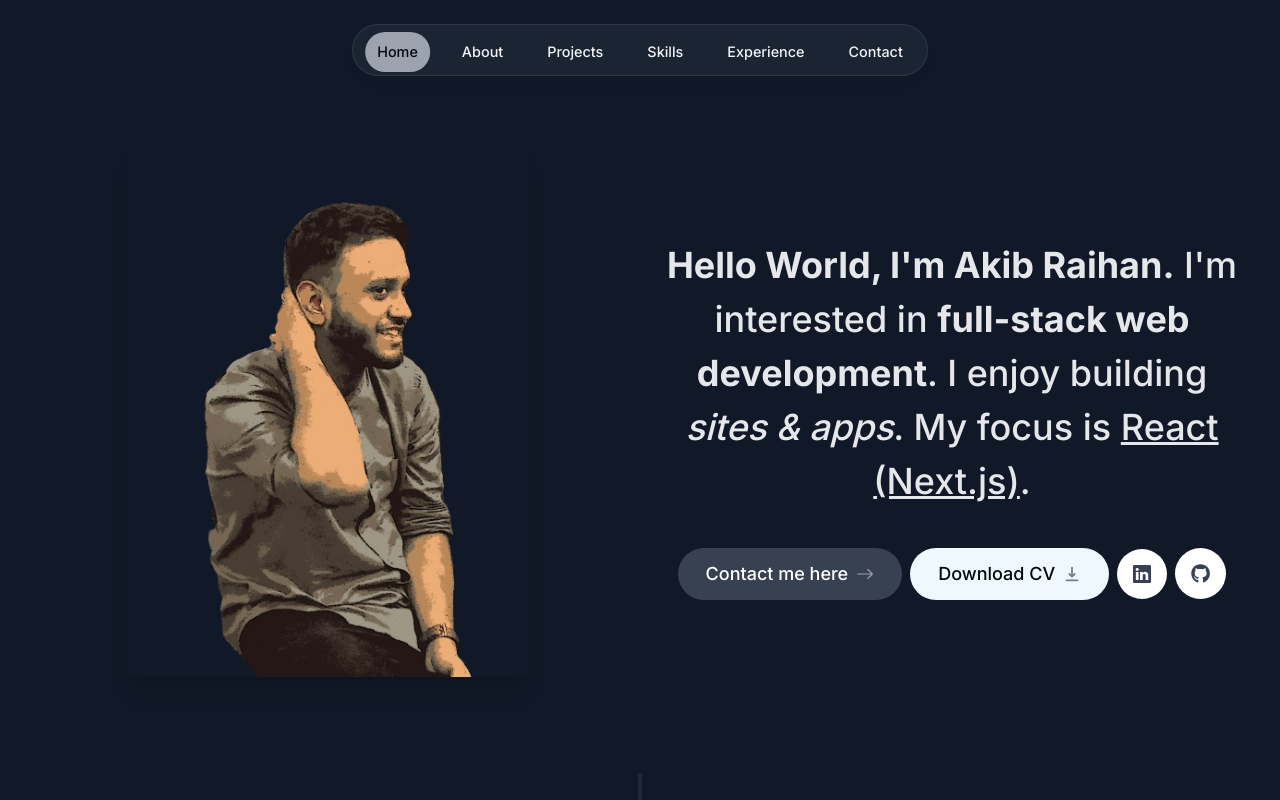
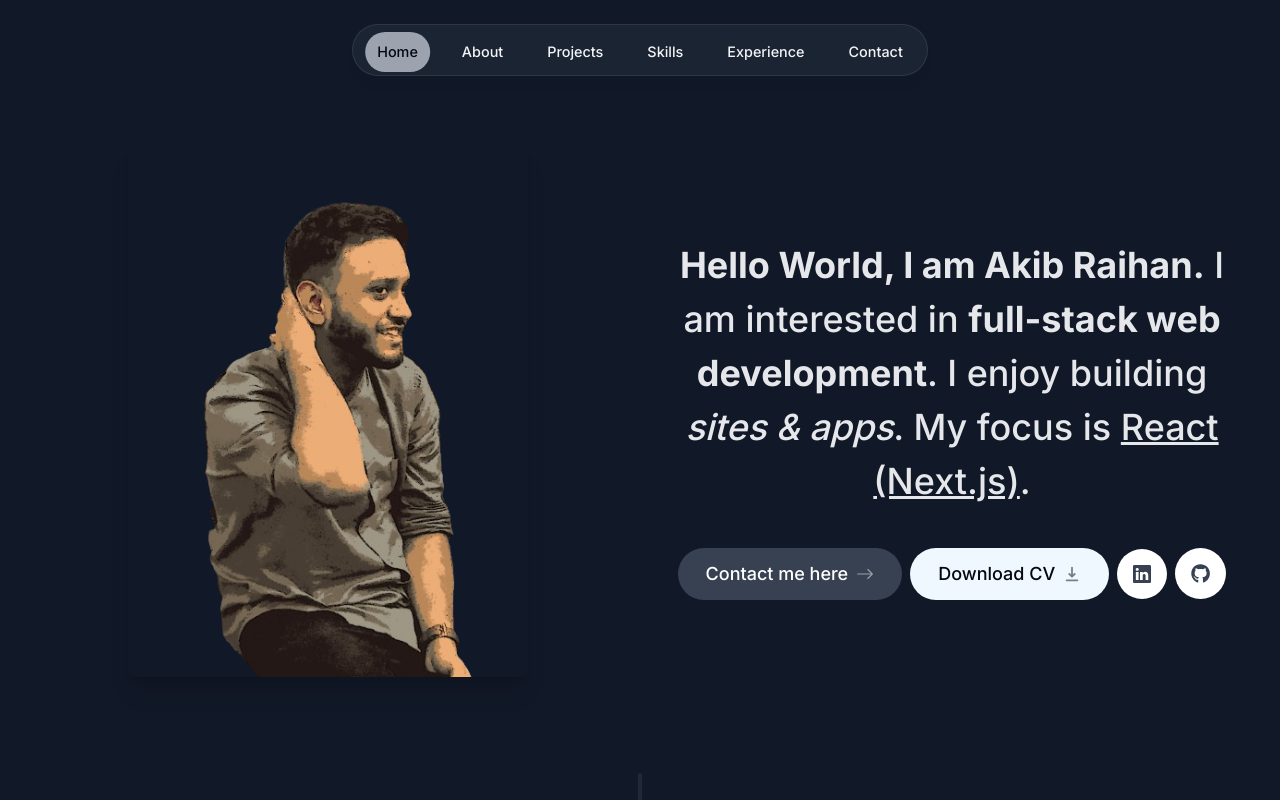
Before and after one commit to Akib-Raihan-4/Portfolio, a Next.js app: page / in a window 1280 px wide. Shown: the top 800 px of the page. Built offline with nearby package versions, Linux system fonts and the light colour scheme; a web font is replaced by a local one.

Commit message:
minor changes

```diff
--- a/components/intro.tsx
+++ b/components/intro.tsx
@@ -15,7 +15,7 @@ export default function Intro() {
     const [shouldGrowShadow, setShouldGrowShadow] = useState(false);
 
     useEffect(() => {
-        let timeoutId;
+        let timeoutId: any;
 
         if (shouldGrowShadow) {
             // Delay the shadow growth after 500 milliseconds (0.5 seconds)
@@ -60,7 +60,7 @@ export default function Intro() {
                     <motion.p className='mb-10 mt-4 px-4 text-2xl font-medium !leading-[1.5] sm:text-4xl text-gray-200'
                     initial={{opacity:0, y:100}}
                     animate={{opacity:1, y:0}}>
-                        <span className="font-bold">Hello World, I'm Akib Raihan.</span> I'm interested in{" "}
+                        <span className="font-bold">Hello World, I am Akib Raihan.</span> I am interested in{" "}
                         <span className="font-bold">full-stack web development</span>
                          . I enjoy building <span className="italic">sites & apps</span>. My focus is{" "}<span className="underline">React (Next.js)</span>.
                     </motion.p>
```
Also changed, not shown: components/skills.tsx (+7 -1 lines).
